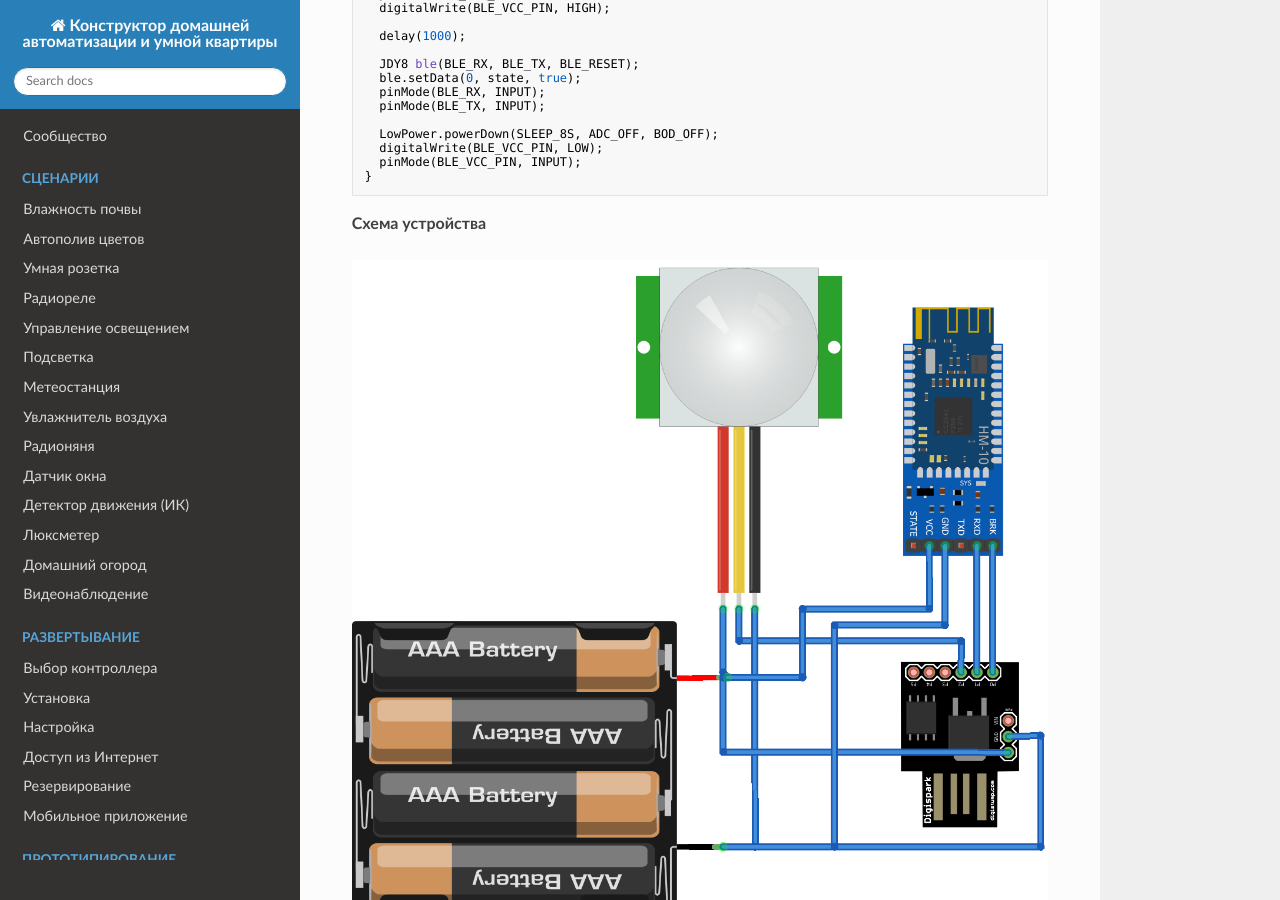
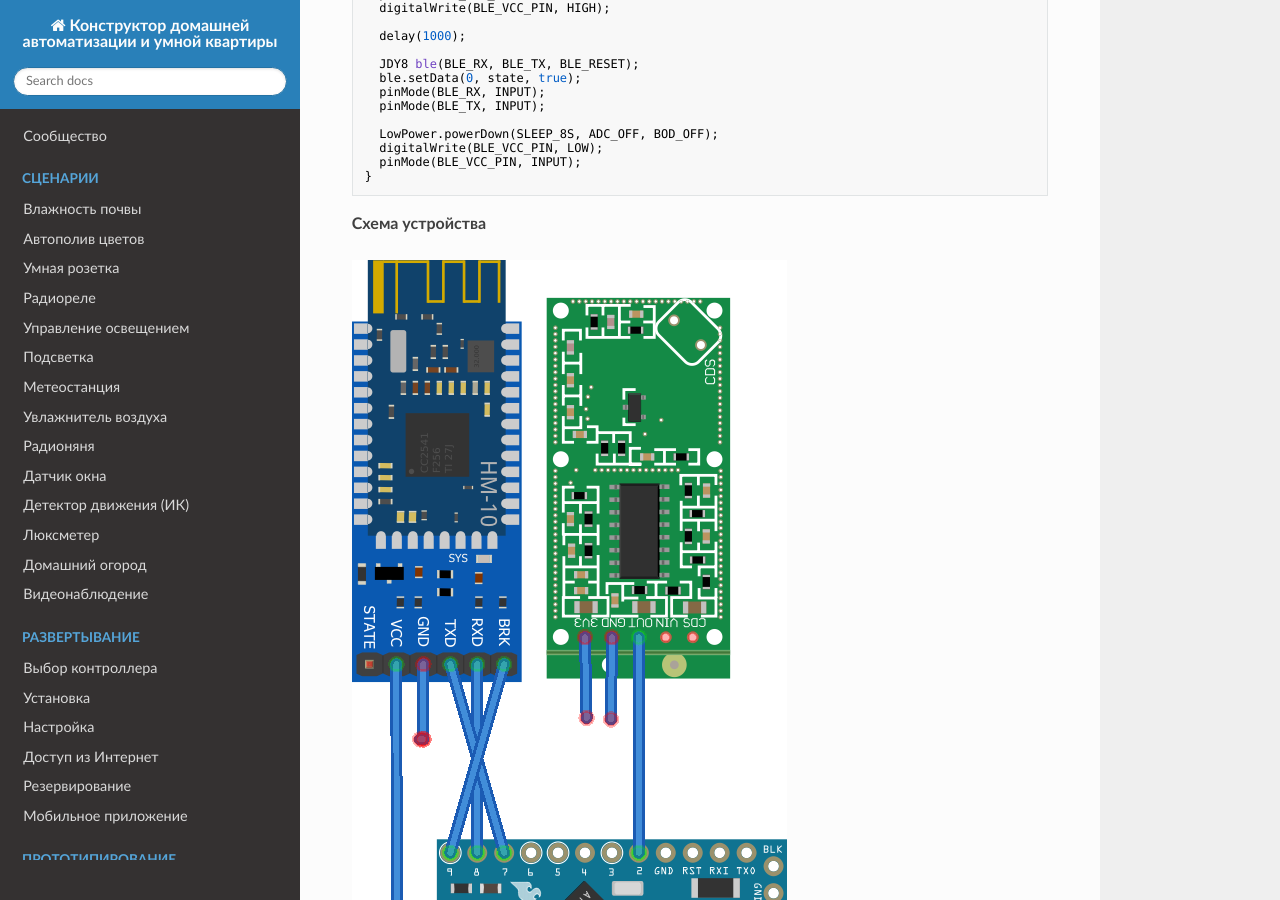
Before and after one commit to cutecare/cutecare-docs, an MkDocs documentation site: the page built from docs/Датчик движения.md, in a window 1280 px wide and 900 px high, scrolled down 2056 px. Built offline with MkDocs 1.6.1, drawn with Linux system fonts in a browser that asks for light colours; nearby versions of some CDN libraries; old or Windows-style settings are respelled for this version of MkDocs.

Commit message:
Update Датчик движения.md

```diff
--- a/docs/Датчик движения.md
+++ b/docs/Датчик движения.md
@@ -78,7 +78,7 @@ void reportRCWLStateChanged( byte state )
 
 **Схема устройства**
 
-![схема](https://github.com/cutecare/cutecare-docs/blob/master/images/binarySensorJDY08MotionDetector_bb.png?raw=true)
+![схема](https://github.com/cutecare/cutecare-docs/blob/master/images/MotionDetectorRadio_bb.png?raw=true)
 
 **Настройка HASS**
 
```
